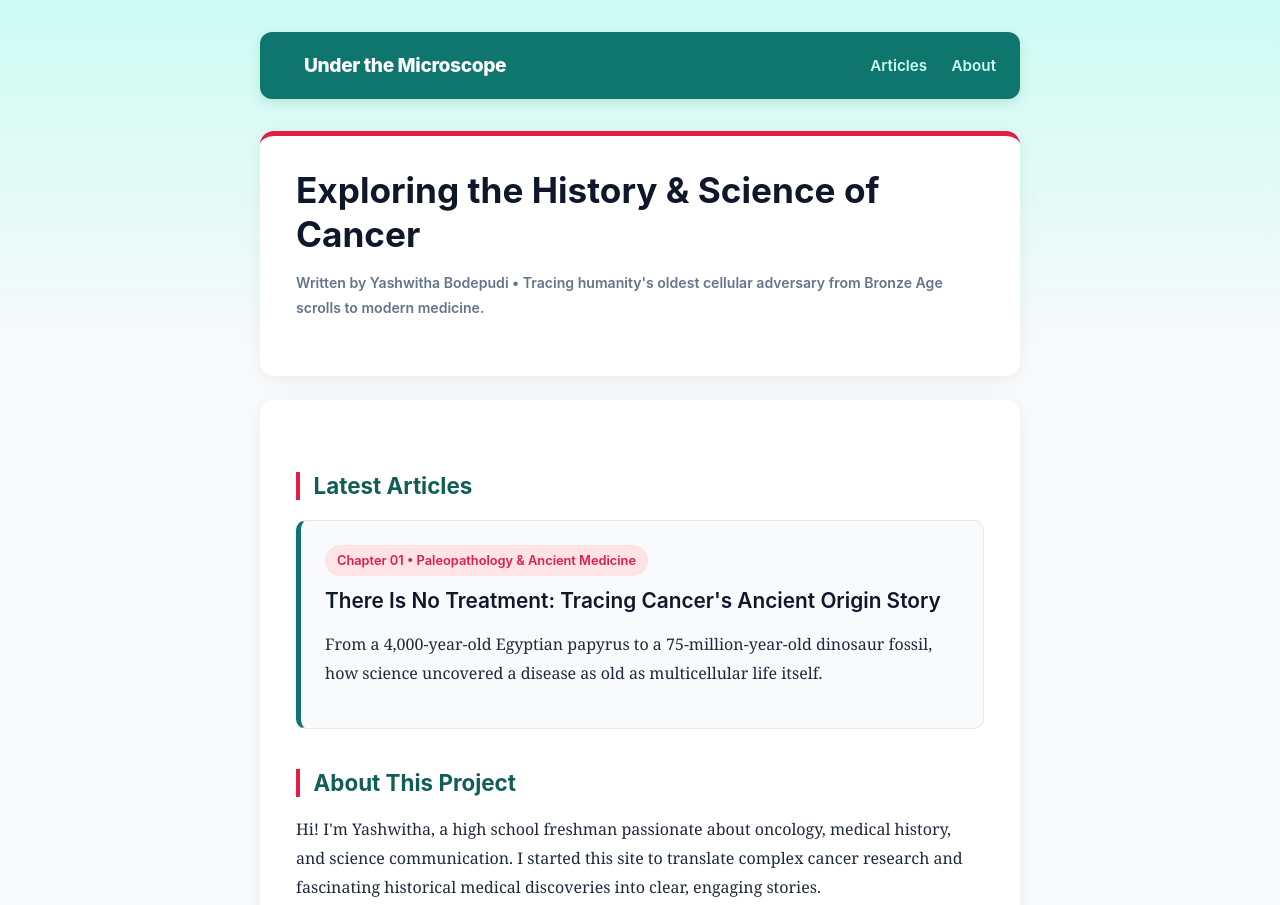
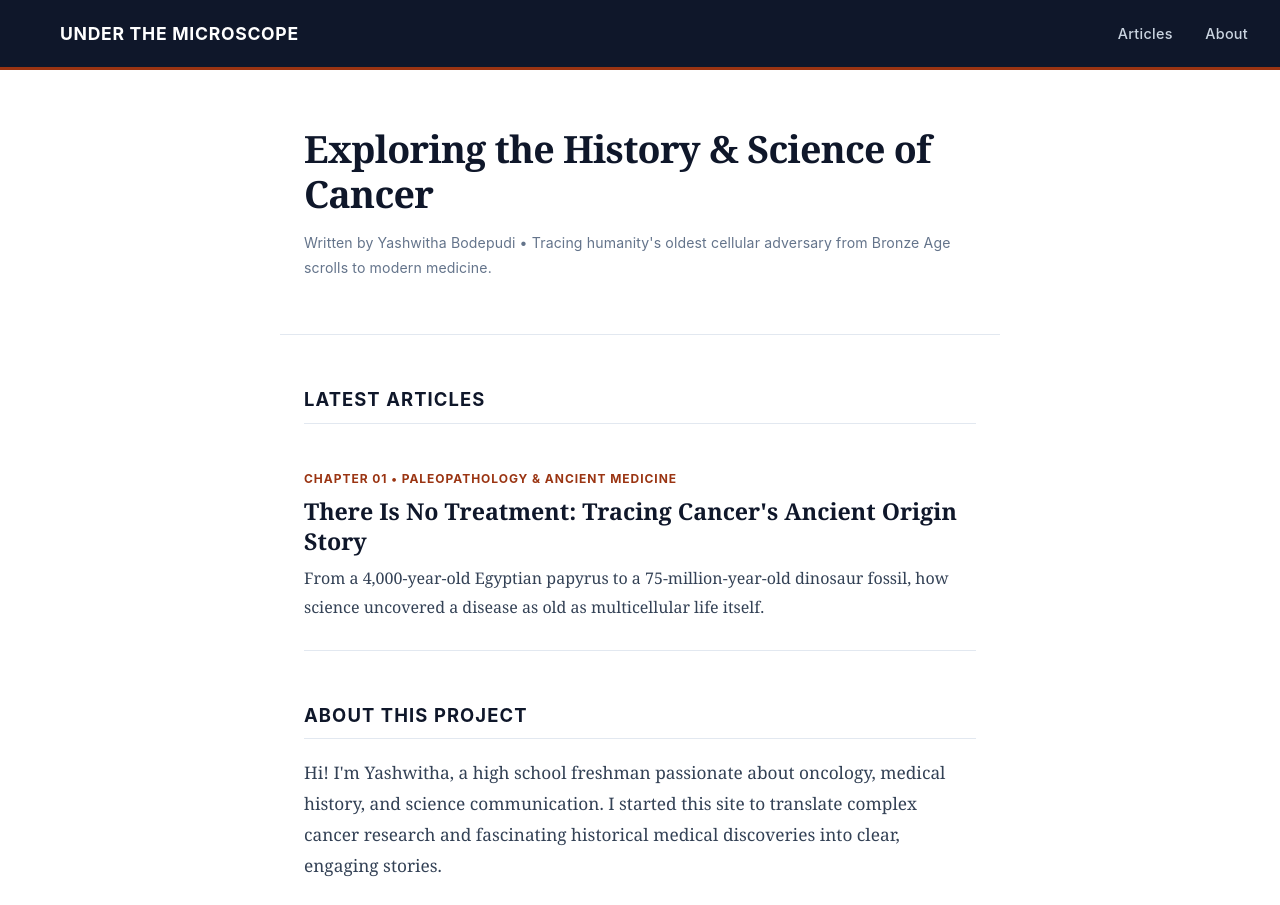
Before and after one commit to yashi232/history-of-oncology, a plain HTML site: page index.html in a window 1280 px wide. Shown: the top 905 px of the page. Drawn offline with Linux system fonts and the light colour scheme.

Commit message:
Revise styles for academic and medical editorial theme
Updated the color palette and typography styles for an academic and medical editorial theme, enhancing layout and readability.

```diff
--- a/style.css
+++ b/style.css
@@ -1,164 +1,184 @@
-/* Modern Editorial Color Palette */
+/* Academic & Medical Editorial Styling */
 :root {
-  --primary: #0f766e;       /* Minted Hygiene */
-  --primary-dark: #115e59;  /* Darker teal for hover */
-  --accent: #e11d48;        /* Warm crimson/coral highlight */
-  --bg-page: #f0fdfa;       /* Very soft mint-tinted background */
-  --bg-card: #ffffff;       /* Crisp white reading container */
-  --text-main: #1e293b;     /* Deep slate text */
-  --text-muted: #64748b;    /* Soft gray-blue metadata */
+  --navy: #0f172a;          /* Deep authoritative ink navy */
+  --slate: #334155;         /* Refined charcoal body text */
+  --muted: #64748b;         /* Subtle academic gray */
+  --gold: #9a3412;          /* Understated rust/amber editorial accent */
+  --border: #e2e8f0;        /* Crisp hairline divider */
+  --surface: #f8fafc;       /* Subtle off-white tint for quotes/cards */
+}
+
+* {
+  box-sizing: border-box;
 }
 
 body {
   font-family: Georgia, "Times New Roman", serif;
   line-height: 1.8;
-  color: var(--text-main);
-  background: linear-gradient(180deg, #ccfbf1 0%, #f8fafc 350px);
-  max-width: 760px;
-  margin: 0 auto;
-  padding: 2rem 1.25rem;
+  color: var(--slate);
+  background-color: #ffffff;
+  margin: 0;
+  padding: 0;
 }
 
-/* Top Navigation Bar */
+/* Full-width dark editorial top bar */
 nav {
+  background-color: var(--navy);
+  border-bottom: 3px solid var(--gold);
+  padding: 1.1rem 2rem;
   display: flex;
   justify-content: space-between;
   align-items: center;
-  background-color: var(--primary);
-  padding: 1rem 1.5rem;
-  border-radius: 12px;
-  margin-bottom: 2rem;
-  box-shadow: 0 4px 12px rgba(15, 118, 110, 0.15);
-  font-family: -apple-system, BlinkMacSystemFont, "Segoe UI", sans-serif;
+  font-family: -apple-system, BlinkMacSystemFont, "Segoe UI", Roboto, sans-serif;
 }
 
 nav .logo {
-  font-weight: 800;
-  font-size: 1.2rem;
+  font-weight: 700;
+  font-size: 1.1rem;
+  letter-spacing: 0.04em;
+  text-transform: uppercase;
   text-decoration: none;
   color: #ffffff;
-  letter-spacing: -0.02em;
 }
 
 nav a {
-  color: #ccfbf1;
+  color: #cbd5e1;
   text-decoration: none;
-  margin-left: 1.25rem;
-  font-size: 0.95rem;
-  font-weight: 600;
-  transition: color 0.2s;
+  margin-left: 1.75rem;
+  font-size: 0.9rem;
+  font-weight: 500;
+  letter-spacing: 0.02em;
+  transition: color 0.15s ease;
 }
 
 nav a:hover {
   color: #ffffff;
 }
 
-/* Main White Content Sheet */
-header, main, article {
-  background-color: var(--bg-card);
-  padding: 2rem 2.25rem;
-  border-radius: 14px;
-  box-shadow: 0 4px 20px rgba(15, 23, 42, 0.06);
-  margin-bottom: 1.5rem;
+/* Centered single-column reading layout */
+header, main, article, footer {
+  max-width: 720px;
+  margin: 0 auto;
+  padding-left: 1.5rem;
+  padding-right: 1.5rem;
 }
 
 header {
-  border-top: 5px solid var(--accent);
+  padding-top: 3.5rem;
+  padding-bottom: 2rem;
+  border-bottom: 1px solid var(--border);
+  margin-bottom: 2.5rem;
 }
 
-/* Headings */
-h1, h2, h3 {
-  font-family: -apple-system, BlinkMacSystemFont, "Segoe UI", sans-serif;
-  color: #0f172a;
-  line-height: 1.25;
+article {
+  padding-top: 3rem;
 }
 
+/* Editorial Typography */
 h1 {
-  font-size: 2.2rem;
-  margin-top: 0;
-  margin-bottom: 0.6rem;
+  font-family: Georgia, "Times New Roman", serif;
+  font-weight: 700;
+  font-size: 2.35rem;
+  line-height: 1.2;
+  color: var(--navy);
+  letter-spacing: -0.02em;
+  margin: 0 0 0.85rem 0;
 }
 
 h2 {
-  font-size: 1.4rem;
-  margin-top: 2.5rem;
-  color: var(--primary-dark);
-  border-left: 4px solid var(--accent);
-  padding-left: 0.85rem;
+  font-family: -apple-system, BlinkMacSystemFont, "Segoe UI", Roboto, sans-serif;
+  font-size: 1.15rem;
+  font-weight: 700;
+  text-transform: uppercase;
+  letter-spacing: 0.06em;
+  color: var(--navy);
+  margin-top: 3rem;
+  margin-bottom: 1rem;
+  padding-bottom: 0.4rem;
+  border-bottom: 1px solid var(--border);
 }
 
-/* Metadata & Colored Pill Tags */
+p {
+  margin-bottom: 1.35rem;
+  font-size: 1.08rem;
+}
+
+/* Byline & Metadata */
 .meta {
-  font-family: -apple-system, BlinkMacSystemFont, "Segoe UI", sans-serif;
-  color: var(--text-muted);
+  font-family: -apple-system, BlinkMacSystemFont, "Segoe UI", Roboto, sans-serif;
+  color: var(--muted);
   font-size: 0.88rem;
-  font-weight: 600;
-  margin-bottom: 1.5rem;
+  letter-spacing: 0.01em;
+}
+
+/* Clean Journal Index Rows (No bubbly cards) */
+.post-card {
+  padding: 1.75rem 0;
+  border-bottom: 1px solid var(--border);
 }
 
 .post-card .meta {
-  display: inline-block;
-  background-color: #ffe4e6;
-  color: var(--accent);
-  padding: 0.25rem 0.75rem;
-  border-radius: 999px;
-  font-size: 0.8rem;
-  margin-bottom: 0.75rem;
-}
-
-/* Article Cards on Homepage */
-.post-card {
-  padding: 1.5rem;
-  margin: 1.25rem 0;
-  border: 1px solid #e2e8f0;
-  border-left: 5px solid var(--primary);
-  border-radius: 10px;
-  background-color: #f8fafc;
-  transition: transform 0.2s, box-shadow 0.2s;
-}
-
-.post-card:hover {
-  transform: translateY(-2px);
-  box-shadow: 0 6px 16px rgba(15, 118, 110, 0.12);
+  text-transform: uppercase;
+  font-size: 0.75rem;
+  font-weight: 700;
+  letter-spacing: 0.08em;
+  color: var(--gold);
+  margin-bottom: 0.4rem;
 }
 
 .post-card h3 {
+  font-family: Georgia, "Times New Roman", serif;
+  font-size: 1.45rem;
   margin: 0 0 0.5rem 0;
-  font-size: 1.3rem;
+  line-height: 1.3;
 }
 
 .post-card a {
   text-decoration: none;
-  color: #0f172a;
+  color: var(--navy);
+  transition: color 0.15s ease;
 }
 
 .post-card a:hover {
-  color: var(--primary);
+  color: var(--gold);
+  text-decoration: underline;
+  text-underline-offset: 4px;
 }
 
-/* Highlighted Blockquote for Case 45 */
-blockquote {
-  background: linear-gradient(90deg, #f0fdfa 0%, #ffffff 100%);
-  border-left: 4px solid var(--primary);
-  border-radius: 0 8px 8px 0;
-  margin: 1.75rem 0;
-  padding: 1.25rem 1.5rem;
-  font-style: italic;
-  color: #134e4a;
+.post-card p {
+  margin: 0;
+  font-size: 1rem;
+  color: var(--slate);
 }
 
-/* Links inside articles */
-article a, main a {
-  color: var(--primary);
-  font-weight: 600;
+/* Primary Source Blockquote (Case 45) */
+blockquote {
+  background-color: var(--surface);
+  border-left: 3px solid var(--navy);
+  margin: 2rem 0;
+  padding: 1.25rem 1.75rem;
+  font-style: italic;
+  color: #1e293b;
 }
 
-/* Footer */
+/* References List */
+ul {
+  padding-left: 1.25rem;
+  font-size: 0.95rem;
+  color: var(--slate);
+}
+
+li {
+  margin-bottom: 0.65rem;
+}
+
+/* Institutional Footer */
 footer {
-  text-align: center;
-  margin-top: 2rem;
-  padding: 1.5rem;
-  font-family: -apple-system, BlinkMacSystemFont, "Segoe UI", sans-serif;
-  font-size: 0.85rem;
-  color: var(--text-muted);
+  margin-top: 4.5rem;
+  padding-top: 1.75rem;
+  padding-bottom: 3rem;
+  border-top: 1px solid var(--border);
+  font-family: -apple-system, BlinkMacSystemFont, "Segoe UI", Roboto, sans-serif;
+  font-size: 0.82rem;
+  color: var(--muted);
 }
```
